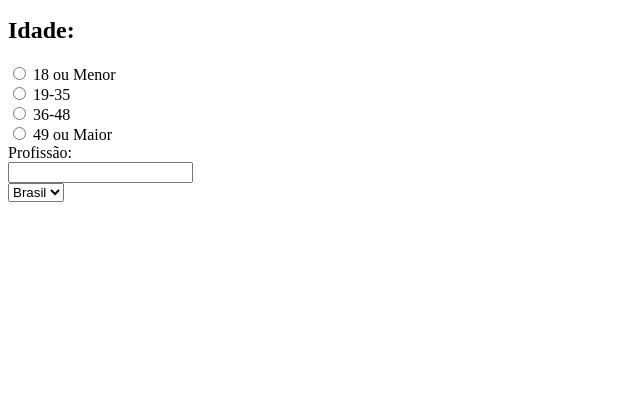
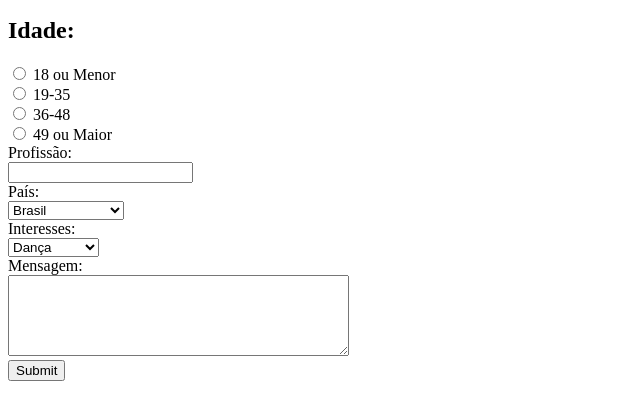
Before and after one commit to AntonyMerlo/ProgWeb_2022, a plain HTML site: page Exercício 8/Formulário/index.html in a window 1280 px wide. Shown: the part 122-542 px from the top of the page, without its empty margins (0-640 px from the left). Drawn offline with Linux system fonts and the light colour scheme.

Commit message:
Formulario html

```diff
--- a/Exercício 8/Formulário/index.html
+++ b/Exercício 8/Formulário/index.html
@@ -1,5 +1,6 @@
 <!DOCTYPE html>
-<html>
+<html lang="pt-br">
+<!-- Considere adicionar um lang -->
 <head>
     <meta charset="utf-8">
     <title>Formulario</title>
@@ -12,7 +13,10 @@
             <br>
             <input type="text" id="nome">
             <br>
+            <!-- O valor do foratributo do labelelemento deve ser o ID de um controle de formulário não oculto.
+            <label for="idade">Idade:</label> -->
             <h2>Idade:</h2>
+            <div id="idade">
                 <input type="radio" id="idade1">
                 <label for="idade1">18 ou Menor</label>
                 <br>
@@ -25,14 +29,38 @@
                 <input type="radio" id="idade4">
                 <label for="idade4">49 ou Maior</label>
                 <br>
+            </div>
             <label for="profissao">Profissão:</label>
             <br>
             <input type="text" id="profissao">
             <br>
-            <label for="pais">
+            <Label for="pais">País:</Label>
+            <br>
             <select name="pais" id="pais">
                 <option value="brasil">Brasil</option>
+                <option value="alemanha">Alemanha</option>
+                <option value="estadosunidos">Estados Unidos</option>
+                <option value="canada">Canada</option>
+                <option value="argentina">Argentina</option>
+            </select>
+            <br>
+            <label for="interesses">Interesses:</label>
+            <br>
+            <select name="interesses" id="interesses">
+                <option value="dança">Dança</option>
+                <option value="esportes">Esportes</option>
+                <option value="jogos">Jogos</option>
+                <option value="natureza">Natureza</option>
+                <option value="construcao">Construção</option>
+                <option value="outro">Outro</option>
+            </select>
+            <br>
+            <label for="mensagem">Mensagem:</label>
+            <br>
+            <textarea name="text" id="mensagem" cols="40" rows="5"></textarea>
+            <br>
+            <input type="submit" name="Enviar" onclick="alert('Enviado.')">
         </form>
-    <div>
+    </div>
 </body>
 </html>
```
Lines whose indentation alone changed are shown as unchanged.
